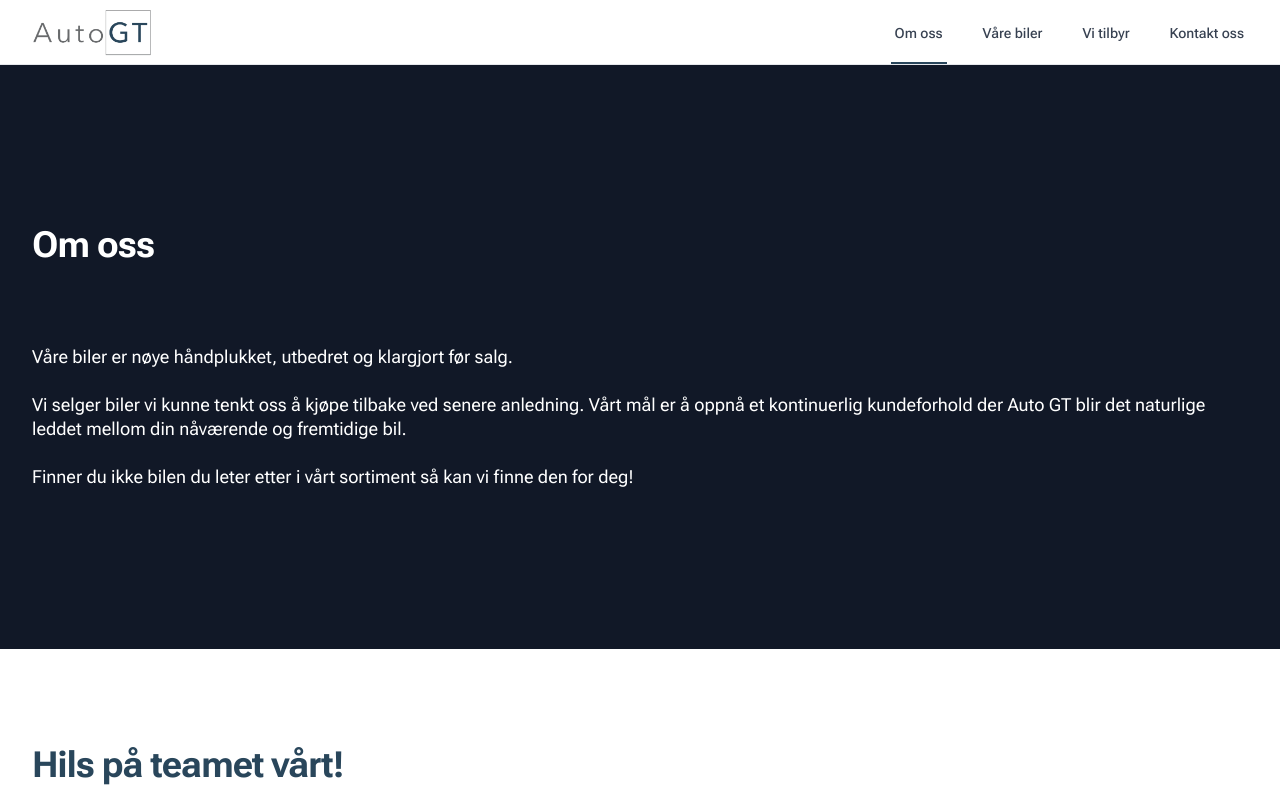
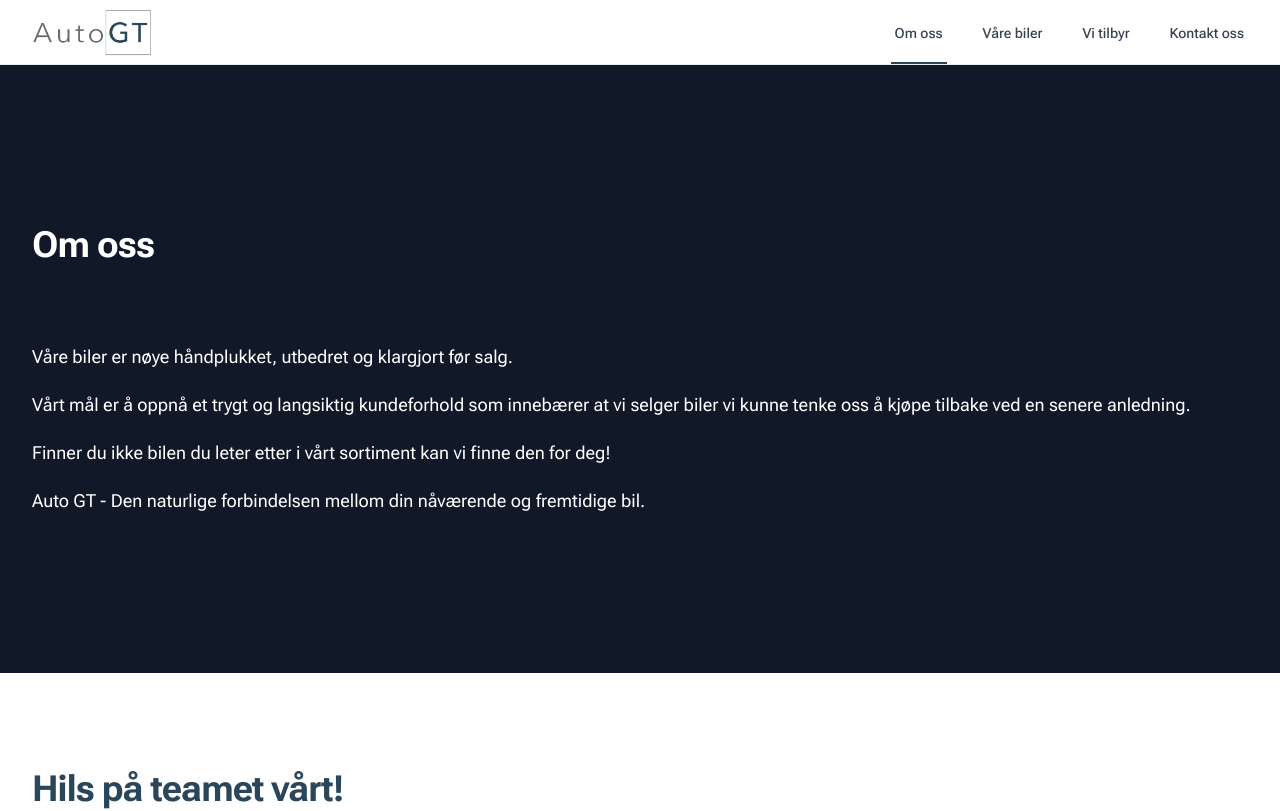
Before and after one commit to JoJe3003/AutoGT, a Next.js app: page /om-oss in a window 1280 px wide. Shown: the top 811 px of the page. Built offline with nearby package versions, Linux system fonts and the light colour scheme.

Commit message:
om oss
vet ikke om det funker å adde enda en spann spann, men  du ser :D

```diff
--- a/pages/om-oss.js
+++ b/pages/om-oss.js
@@ -22,14 +22,18 @@ export default function omoss() {
 									Våre biler er nøye håndplukket, utbedret og klargjort før salg.
 								</span>
 								<span>
-									Vi selger biler vi kunne tenkt oss å kjøpe tilbake ved senere
-									anledning. Vårt mål er å oppnå et kontinuerlig kundeforhold der
-									Auto GT blir det naturlige leddet mellom din nåværende og
-									fremtidige bil.
+									Vårt mål er å oppnå et trygt og langsiktig kundeforhold som
+									innebærer at vi selger biler vi kunne tenke oss å kjøpe tilbake
+									ved en senere anledning.
 								</span>
 								<span>
-									Finner du ikke bilen du leter etter i vårt sortiment så kan vi
+									Finner du ikke bilen du leter etter i vårt sortiment kan vi
 									finne den for deg!
+								</span>
+								<span>
+									Auto GT - Den naturlige forbindelsen mellom din nåværende og
+									fremtidige bil.
+
 								</span>
 							</p>
 						</div>
```
